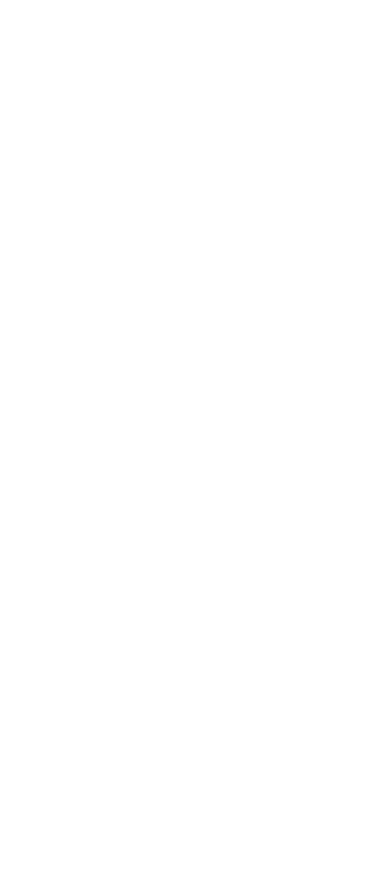
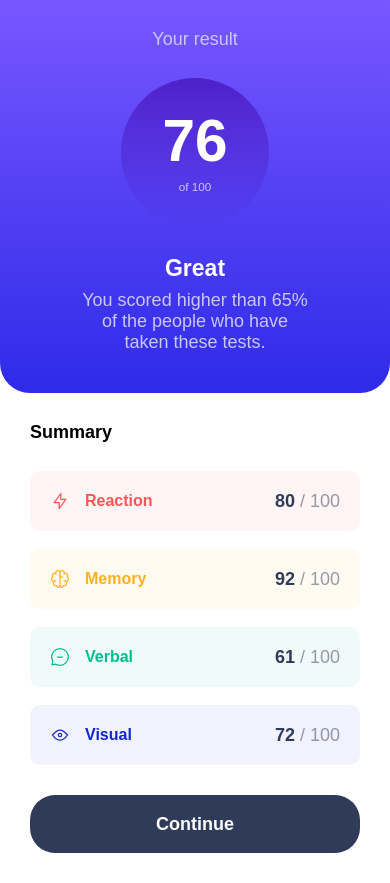
Before and after one commit to svitlana-sl/syntra-results-2024, a website: page index.html in a window 390 px wide. Before the commit the page ends 844 px from the top, so only its background shows below. Drawn offline with nearby package versions, Linux system fonts and the light colour scheme.

Commit message:
mobile done

```diff
--- a/index.html
+++ b/index.html
@@ -1,15 +1,50 @@
 <!DOCTYPE html>
 <html lang="en">
-<head>
-    <meta charset="UTF-8">
-    <meta name="viewport" content="width=device-width, initial-scale=1.0">
+  <head>
+    <meta charset="UTF-8" />
+    <meta name="viewport" content="width=device-width, initial-scale=1.0" />
     <title>Results Design</title>
-    <link rel="stylesheet" href="style.css">
-</head>
-<body>
+    <link rel="stylesheet" href="style.css" />
+  </head>
+  <body>
     <main>
-        <section></section>
-        <section></section>
+      <section>
+        <h1>Your result</h1>
+        <div>
+          <h3>76</h3>
+          <h4>of 100</h4>
+        </div>
+        <h2>Great</h2>
+        <p>
+          You scored higher than 65% of the people who have taken these tests.
+        </p>
+      </section>
+      <section>
+        <h1>Summary</h1>
+        <ul>
+          <li>
+            <img src="/icon-reaction.svg" alt="" />
+            <p>Reaction</p>
+            <p><strong>80</strong> / 100</p>
+          </li>
+          <li>
+            <img src="/icon-memory.svg" alt="" />
+            <p>Memory</p>
+            <p><strong>92</strong> / 100</p>
+          </li>
+          <li>
+            <img src="/icon-verbal.svg" alt="" />
+            <p>Verbal</p>
+            <p><strong>61</strong> / 100</p>
+          </li>
+          <li>
+            <img src="/icon-visual.svg" alt="" />
+            <p>Visual</p>
+            <p><strong>72</strong> / 100</p>
+          </li>
+        </ul>
+        <a href="#">Continue</a>
+      </section>
     </main>
-</body>
+  </body>
 </html>
--- a/style.css
+++ b/style.css
@@ -17,6 +17,153 @@
 * {
   box-sizing: border-box;
 }
-h1 {
-  background-color: var(--OrangeyYellow);
+main {
+  display: grid;
+  min-height: 60rem;
+  font-family: "Hanken Grotesk", sans-serif;
+  font-size: 1.8rem;
+  font-weight: 500;
+  section {
+    padding: 3rem;
+    &:nth-child(1) {
+      background-image: linear-gradient(
+        var(--LightSlateBlue),
+        var(--LightRoyalBlue)
+      );
+      border-radius: 0 0 3rem 3rem;
+      text-align: center;
+      color: white;
+      h1 {
+        color: var(--LightLavender);
+        font-family: 700;
+        justify-content: center;
+      }
+      div {
+        display: flex;
+        flex-direction: column;
+        justify-content: center;
+        gap: 1rem;
+        margin: 3rem auto; /* top bottom 3 left right auto */
+        width: 45%;
+        aspect-ratio: 1/1;
+        border-radius: 50%;
+        background-image: linear-gradient(
+          var(--VioletBlue),
+          var(--PersianBlue)
+        );
+        h3 {
+          font-size: 15vw;
+          font-weight: 800;
+        }
+        h4 {
+          color: var(--LightLavender);
+          font-size: 3vw;
+        }
+      }
+
+      h2 {
+        font-size: 2.3rem;
+        font-weight: 800;
+      }
+      p {
+        color: var(--LightLavender);
+        width: 70%;
+        margin: 1rem auto;
+        line-height: 2.1rem;
+      }
+    }
+
+    &:nth-child(2) {
+      h1 {
+        color: black;
+        font-weight: 700;
+      }
+      ul {
+        margin: 3rem 0;
+        display: grid;
+        gap: 1.8rem;
+        li {
+          display: flex;
+          align-items: center; /* щоб посунути іконки */
+          gap: 1.5rem;
+          padding: 2rem;
+          border-radius: 1rem;
+          img {
+          }
+          p {
+            &:nth-of-type(1) {
+              margin-right: auto;
+              font-weight: 700;
+              font-size: 1.6rem;
+            }
+            &:nth-of-type(2) {
+              color: color-mix(in hsl, var(--DarkGrayBlue) 50%, transparent);
+              strong {
+                font-weight: 800;
+                color: var(--DarkGrayBlue);
+              }
+            }
+          }
+          &:nth-child(1) {
+            background-color: color-mix(
+              in hsl,
+              var(--LightRed) 6%,
+              transparent
+            );
+            p:first-of-type {
+              color: var(--LightRed);
+            }
+          }
+          &:nth-child(2) {
+            background-color: color-mix(
+              in hsl,
+              var(--OrangeyYellow) 6%,
+              transparent
+            );
+            p:first-of-type {
+              color: var(--OrangeyYellow);
+            }
+          }
+          &:nth-child(3) {
+            background-color: color-mix(
+              in hsl,
+              var(--GreenTeal) 6%,
+              transparent
+            );
+            p:first-of-type {
+              color: var(--GreenTeal);
+            }
+          }
+          &:nth-child(4) {
+            background-color: color-mix(
+              in hsl,
+              var(--CobaltBlue) 6%,
+              transparent
+            );
+            p:first-of-type {
+              color: var(--CobaltBlue);
+            }
+          }
+        }
+      }
+      a {
+        display: flex;
+        align-items: center;
+        justify-content: center;
+        padding: 2rem;
+        border-radius: 2.5rem;
+        text-decoration: none;
+        background-color: var(--DarkGrayBlue);
+        color: white;
+        font-weight: 700;
+
+        &:hover {
+          background-image: linear-gradient(
+            var(--LightSlateBlue),
+            var(--LightRoyalBlue)
+          );
+        }
+      }
+    }
+  }
 }
```
Also changed, not shown: README.md, public/icon-memory.svg (added), public/icon-reaction.svg (added), public/icon-verbal.svg (added), public/icon-visual.svg (added).
